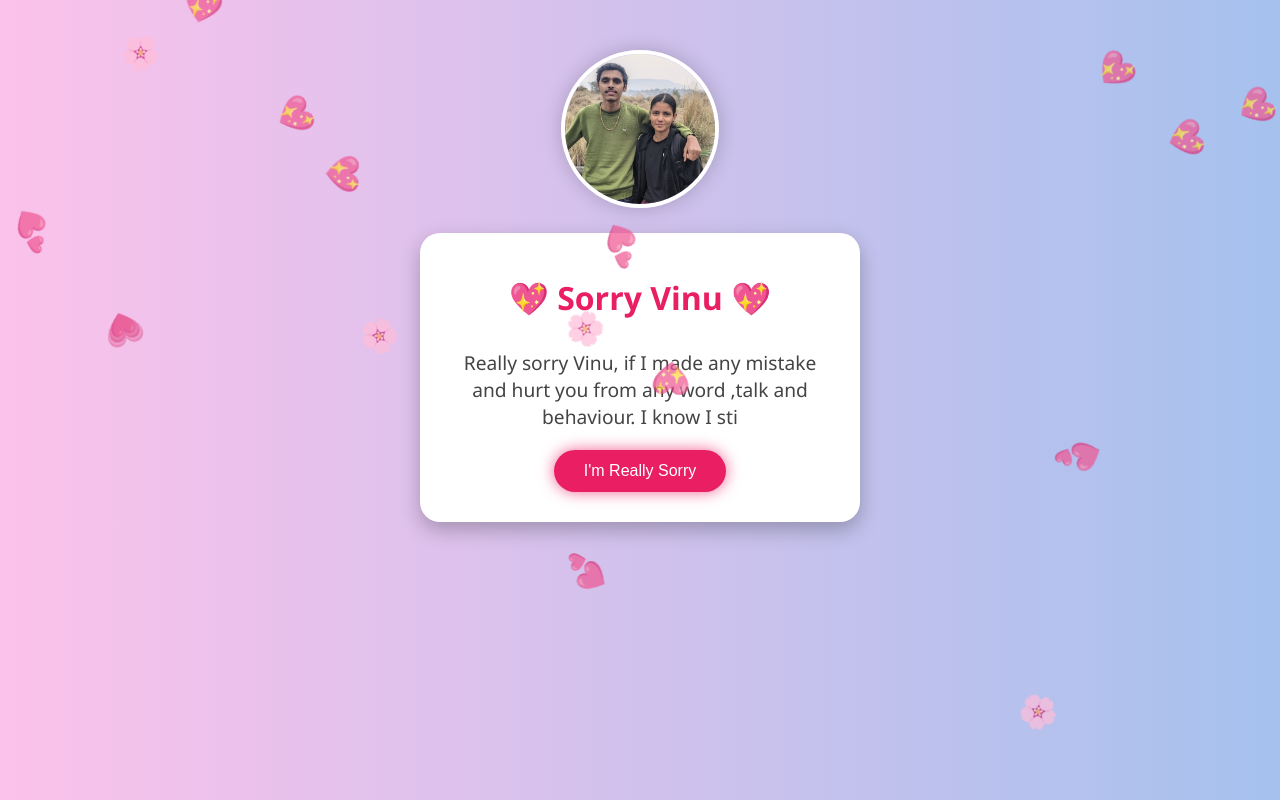
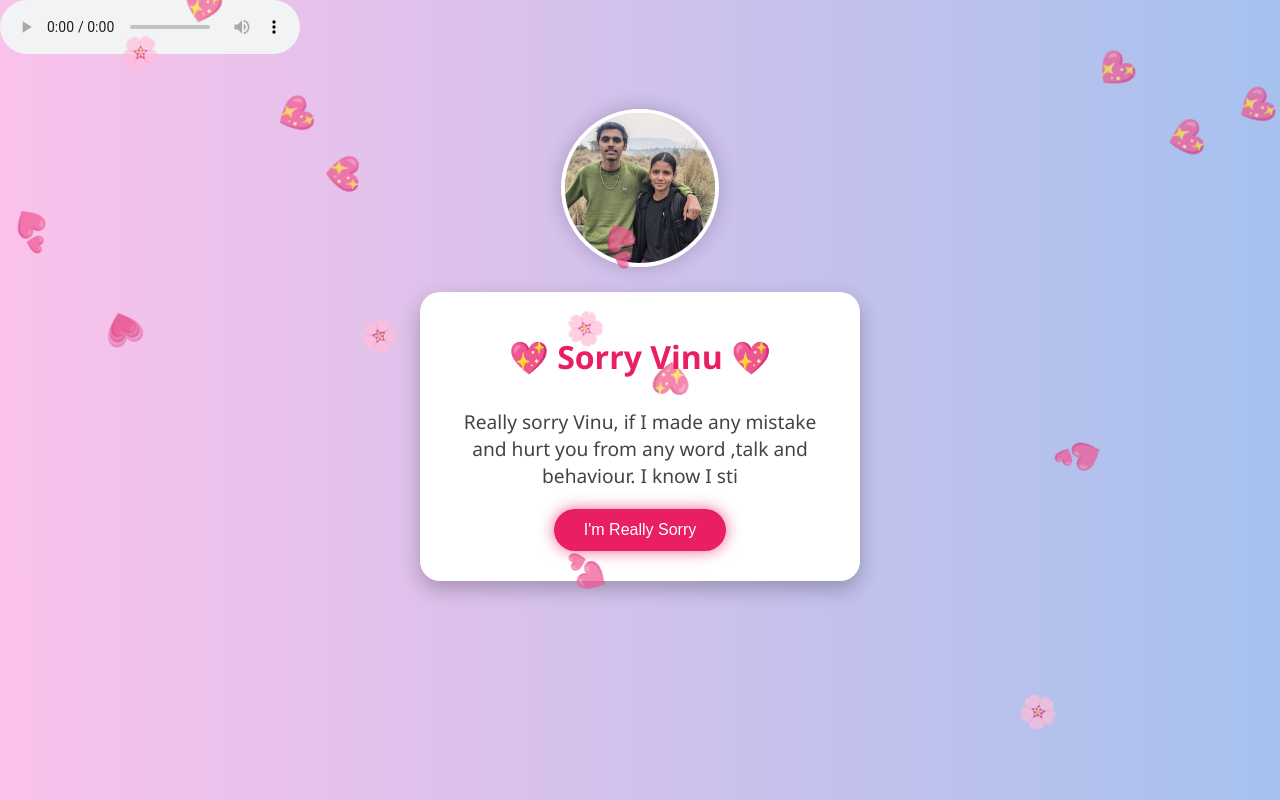
Before and after one commit to dishawork98-wq/vini, a plain HTML site: page index.html in a window 1280 px wide. Drawn offline with Linux system fonts and the light colour scheme.

Commit message:
Update index.html

```diff
--- a/index.html
+++ b/index.html
@@ -9,7 +9,7 @@
 <body>
 
   <!-- Embedded background music -->
-<audio autoplay
+<audio autoplay  controls
 source src="vini.mp3"type="audio/mp3">
     Your browser does not support audio.
   </audio>
```
